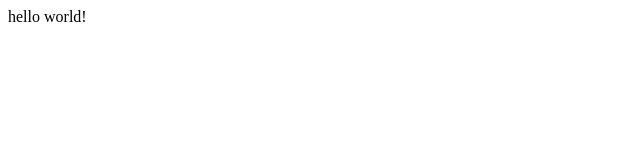
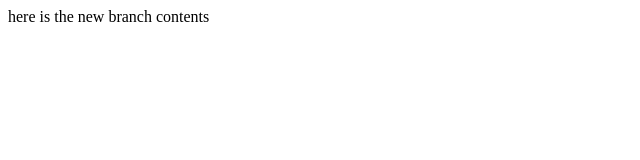
Before and after one commit to Tufuor/Lecture1, a plain HTML site: page index.html in a window 1280 px wide. Shown: the whole page, without its empty margins (0-640 px from the left). Drawn offline with Linux system fonts and the light colour scheme.

Commit message:
New branch contents

```diff
--- a/index.html
+++ b/index.html
@@ -5,6 +5,6 @@
     <title></title>
   </head>
   <body>
-    hello world!
+    here is the new branch contents
   </body>
 </html>
```
